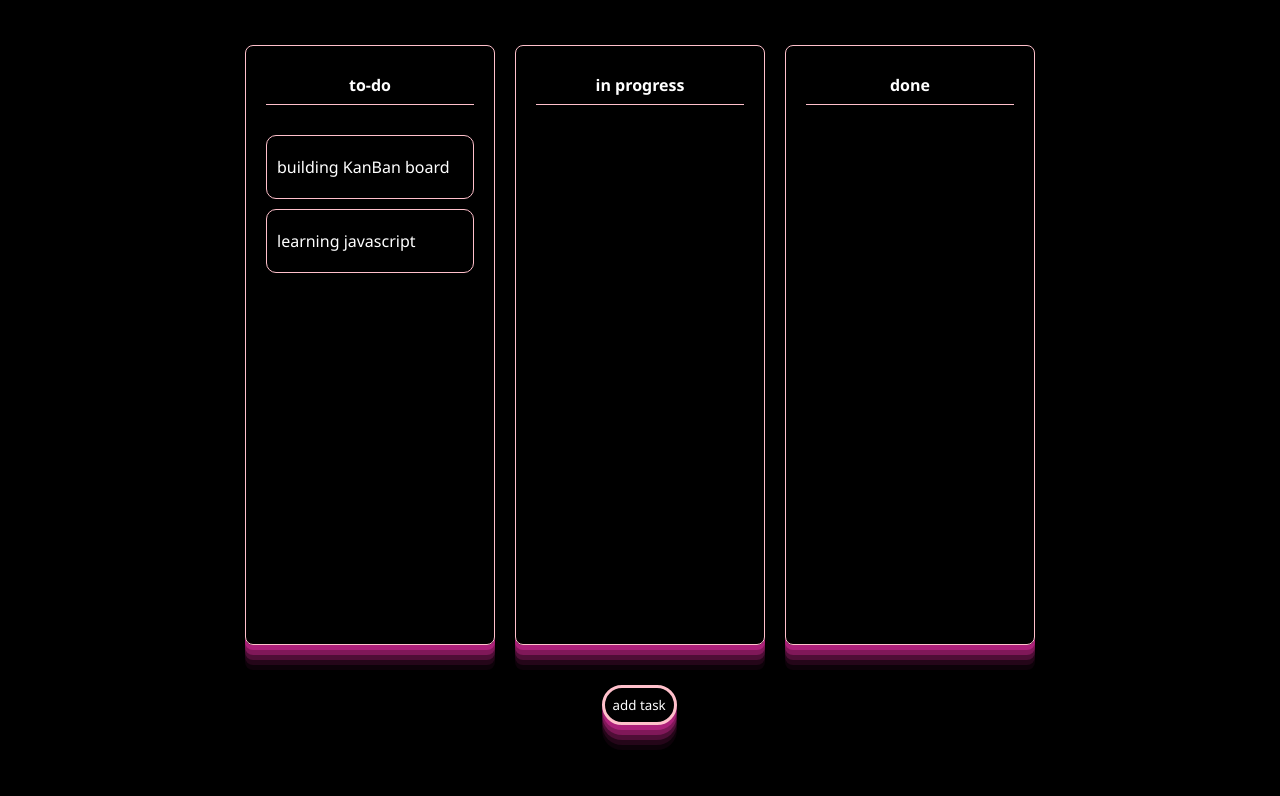
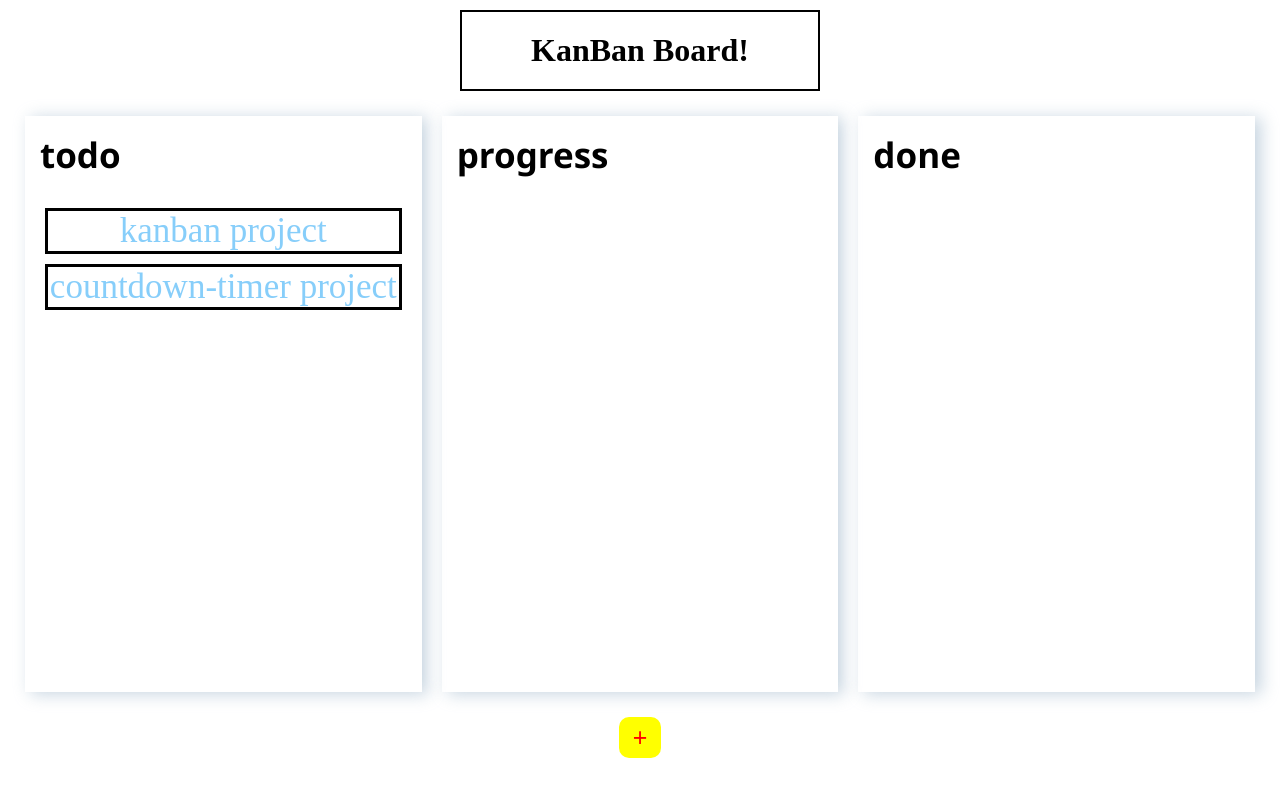
Before and after one commit to vanshbaranwal/kanban-board, a plain HTML site: page index.html in a window 1280 px wide. Drawn offline with Linux system fonts and the light colour scheme.

Commit message:
updated the ui

```diff
--- a/index.html
+++ b/index.html
@@ -5,22 +5,27 @@
     <meta name="viewport" content="width=device-width, initial-scale=1.0">
     <title>KanBan Board!</title>
     <link rel="stylesheet" href="style.css">
-    <script src="script.js" defer></script>
 </head>
 <body>
+    <div id="headingcontainer">
+        <h1>KanBan Board!</h1>
+    </div>
     <div class="container">
-        <div id="todo-board" class="board">
-            <h4>to-do</h4>
-            <p class="item">building KanBan board</p>
-            <p class="item">learning javascript</p>
+        <div class="board">
+            <h4>todo</h4>
+            <p class="items">kanban project</p>
+            <p class="items">countdown-timer project</p>
         </div>
         <div class="board">
-            <h4>in progress</h4>
+            <h4>progress</h4>
         </div>
         <div class="board">
             <h4>done</h4>
         </div>
     </div>
-    <button id="add-task-btn">add task</button>
+    <button>+</button>
+
+
+    <script src="script.js"></script>
 </body>
 </html>
--- a/script.js
+++ /dev/null
@@ -1,14 +0,0 @@
-const addTaskBtn = document.getElementById("add-task-btn")
-const todoBoard = document.getElementById("todo-board")
-
-
-addTaskBtn.addEventListener('click', () => {
-    const input = prompt('what is the task??');
-    if(!input) return
-
-    const taskCard = document.createElement('p')
-    taskCard.classList.add('item')
-    taskCard.innerText = input
-
-    todoBoard.appendChild(taskCard);
-})
--- a/style.css
+++ b/style.css
@@ -1,66 +1,62 @@
 *{
+    box-sizing: border-box;
     padding: 0;
     margin: 0;
-    box-sizing: border-box;
-    font-family: 'Segoe UI', Tahoma, Geneva, Verdana, sans-serif;
 }
-
-body{
-    background-color: black;
-    color: white;
+#headingcontainer{
+    display: flex;
+    justify-content: center;
+    align-items: center;
+    border: 2px solid black;
+    margin: 0 auto;
+    margin-top: 10px;
+    max-width: 45vh;
+    padding: 20px;
 }
 .container{
     display: flex;
-    gap: 20px;
-    padding: 20px;
-    margin-top: 25px;
     justify-content: center;
     align-items: center;
+    gap: 20px;
+    font-size: 35px;
+    padding: 25px;
 }
-
+h4{
+    font-family: 'Segoe UI', Tahoma, Geneva, Verdana, sans-serif;
+    margin-bottom: 30px;
+}
 .board{
-    border: 1px solid pink;
-    height: 75vh;
-    width: 250px;
-    padding: 20px;
-    border-radius: 8px;
-    box-shadow: rgba(240, 46, 170, 0.4) 0px 5px, rgba(240, 46, 170, 0.3) 0px 10px, rgba(240, 46, 170, 0.2) 0px 15px, rgba(240, 46, 170, 0.1) 0px 20px, rgba(240, 46, 170, 0.05) 0px 25px;
-}
-
-h4{
-    text-align: center;
-    padding: 8px;
-    margin-bottom: 30px;
-    border-bottom: 1px solid pink;
-}
-
-.item{
-    border: 1px solid pink;
-    padding: 20px 10px;
-    margin-top: 10px;
-    border-radius: 10px;
-    cursor: pointer;
-}
-.item:hover{
-    border: 5px solid pink;
-    background-color: whitesmoke;
-    color: black;
+    /* border: 5px solid black; */
+    height: 72vh;
+    width: 50vh;
+    padding: 15px;
+    box-shadow: rgba(136, 165, 191, 0.48) 6px 2px 16px 0px, rgba(255, 255, 255, 0.8) -6px -2px 16px 0px;
 }
 
 button{
-    border: 3px solid pink;
+    display: block;
+    margin: auto;
+    border: none;
+    background-color: yellow;
+    color: red;
+    padding: 6px 14px;
     text-align: center;
-    padding: 8px;
-    margin-top: 20px;
-    margin-left: 47%;
-    background-color: black;
-    color: white;
-    border-radius: 20px;
+    text-decoration: none;
+    font-size: 25px;
+    border-radius: 10px;
     cursor: pointer;
-    box-shadow: rgba(240, 46, 170, 0.4) 0px 5px, rgba(240, 46, 170, 0.3) 0px 10px, rgba(240, 46, 170, 0.2) 0px 15px, rgba(240, 46, 170, 0.1) 0px 20px, rgba(240, 46, 170, 0.05) 0px 25px;
+    transition-duration: 0.2s;
 }
+
 button:hover{
-    border: 3px solid pink;
-    background-color: white;
-    color: black;
+    background-color: greenyellow;
+    color: red;
 }
+
+.items{
+    border: 2px solid black;
+    border-width: 3px;
+    color: lightskyblue;
+    margin: 10px 5px;
+    text-align: center;
+}
```
Also changed, not shown: 1 other file.
